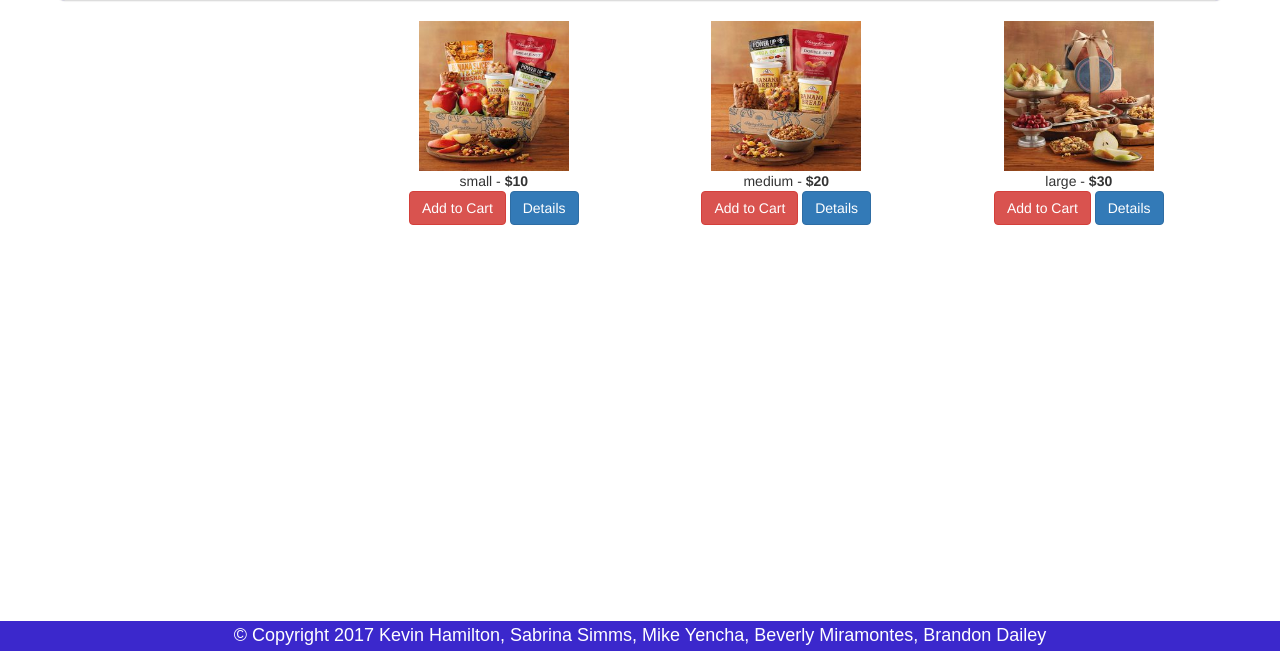
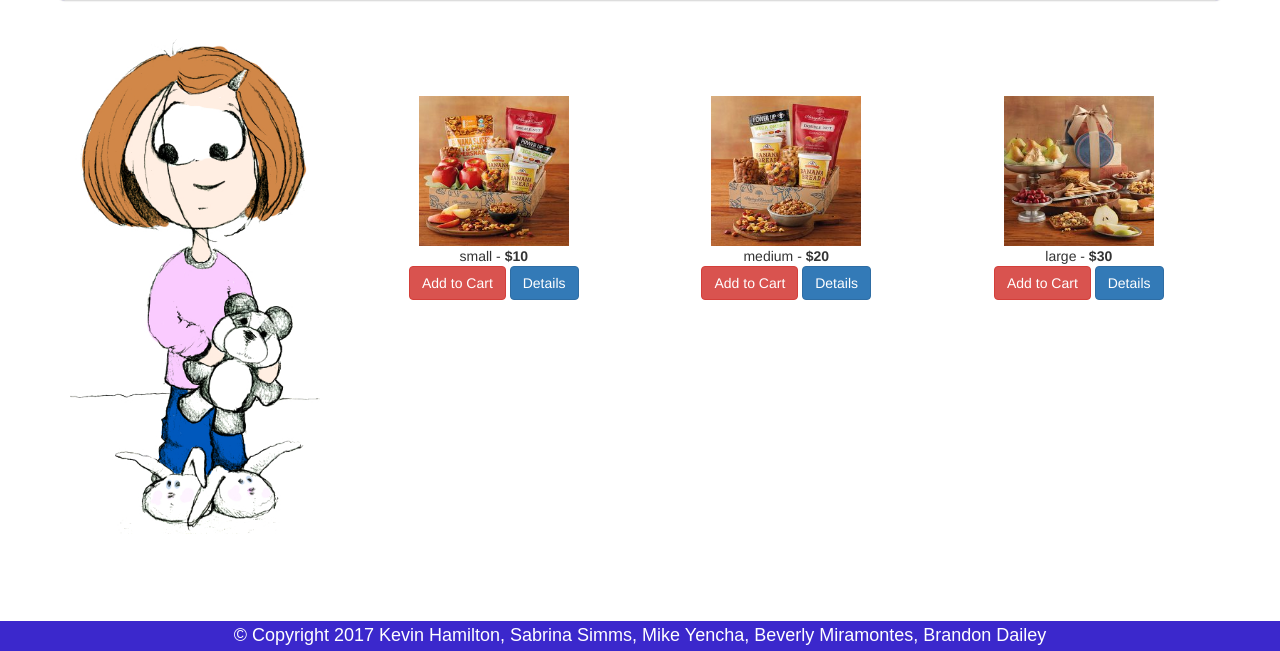
Before and after one commit to dailybp/Team_Kare, a website: page public/index.html in a window 1280 px wide. Shown: the part 149-800 px from the top of the page. Drawn offline with Linux system fonts and the light colour scheme.

Commit message:
logo image added

```diff
--- a/public/css/styles.css
+++ b/public/css/styles.css
@@ -8,6 +8,9 @@ body {
   /* background-size:cover; */
 /*  color:white;*/
 /*  font-family: 'Fjalla One', sans-serif;*/
+}
+.btn-primary {
+
 }
 .navbar-nav {
   float: none;
@@ -47,6 +50,9 @@ input.new-item:focus {
   font-size:42px;
   margin: 0;
   color: white;
+}
+.item-img {
+  margin-top:75px;
 }
 #footer{
     font-family: 'Changa', sans-serif;
--- a/public/index.html
+++ b/public/index.html
@@ -109,15 +109,15 @@
     <div id="main-container">
       <div class="row">
         <div class="col-md-3">
-
+          <img id="logo" class="img-responsive" src="./images/teamkare.jpg" width="250px">
         </div>
-        <div class="col-md-3 text-center">
+        <div class="item-img col-md-3 text-center">
           <img id="imgsm" src="./images/mm_1.png" width="150px" height="150px">
           <br> small - <strong>$10</strong><br>
           <button class="btn btn-danger my-cart-btn" data-id="1" data-name="product 1" data-summary="summary 1" data-price="10" data-quantity="1" data-image="images/img_1.png">Add to Cart</button>
           <button type="button" class="btn btn-primary" data-toggle="modal" data-target= "#myModal">Details</button>
         </div>
-        <div class="col-md-3 text-center">
+        <div class="item-img col-md-3 text-center">
           <img id="imgmd" src="./images/mm_2.png" width="150px" height="150px">
           <br>
           medium - <strong>$20</strong>
@@ -125,7 +125,7 @@
           <button class="btn btn-danger my-cart-btn" data-id="2" data-name="product 2" data-summary="summary 2" data-price="20" data-quantity="1" data-image="./images/mm_3.png">Add to Cart</button>
           <button type="button" class="btn btn-primary" data-toggle="modal" data-target= "#myModal">Details</button>
         </div>
-        <div class="col-md-3 text-center">
+        <div class="item-img col-md-3 text-center">
           <img id="imglg" src="images/mm_3.png" width="150px" height="150px">
           <br>
           large - <strong>$30</strong>
@@ -165,7 +165,6 @@
   <script>
       $("a.option").click(function(){
       var myimg = $(this).data('img');
-      console.log(this);
       $('#imgsm').attr('src', 'images/' + myimg + "_1.png");
       $('#imgmd').attr('src', 'images/' + myimg + "_2.png");
       $('#imglg').attr('src', 'images/' + myimg + "_3.png");
```
Also changed, not shown: public/images/teamkare.jpg (added), 1 other file.
